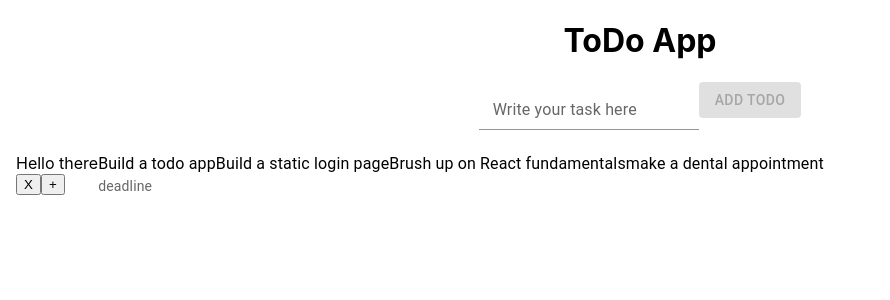
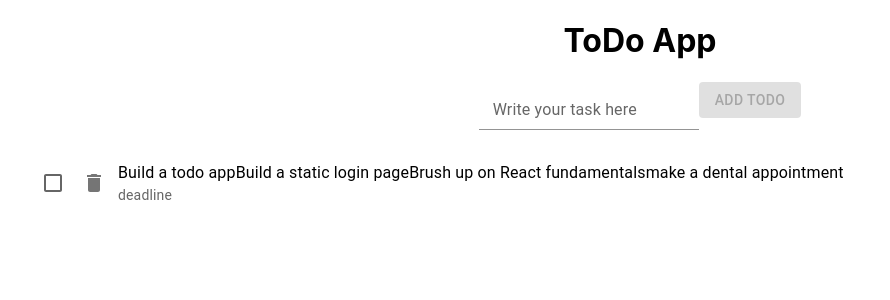
Before and after one commit to fwg-dev/to-do-app, a React (Create React App) app: page / in a window 1280 px wide. Shown: the top 300 px of the page, without its empty margins (0-890 px from the left). Built offline with nearby package versions, Linux system fonts and the light colour scheme.

Commit message:
Added material ui styling. Passed props from Todos component.

```diff
--- a/src/components/Todo.js
+++ b/src/components/Todo.js
@@ -1,19 +1,24 @@
 //holds a single row of to do
 //here we can implement CRUD for one sinlge todo
 
-import React from 'react'
-// import { List, ListItem, ListItemText, IconButton,  } from '@mui/material';
-// // import DeleteIcon from '@mui/icons-material/Delete';
+import React from "react";
+import { List, ListItem, ListItemText, IconButton, Checkbox } from "@mui/material";
+import DeleteIcon from "@mui/icons-material/Delete";
 
-function Todo() {
+function Todo({todos}) {
   return (
     <div>
-       <li> Hello there</li>
-       <button>X</button>
-       <button>+</button>
-
+      <List>
+      <ListItem primary={todos} secondary="deadline">
+{todos}
+        <Checkbox />
+           <IconButton edge="end" aria-label="delete">
+               <DeleteIcon />
+               </IconButton>
+        </ListItem>
+      </List>
     </div>
-  )
+  );
 }
 
 export default Todo;
```
